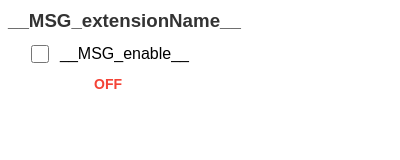
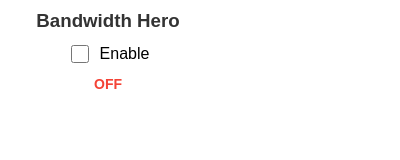
Before and after one commit to himshim/bandwidth-hero-modernized, a browser extension: page src/popup/popup.html in a window 400 px wide. Drawn offline with Linux system fonts and the light colour scheme.

Commit message:
Update popup.html

```diff
--- a/src/popup/popup.html
+++ b/src/popup/popup.html
@@ -2,7 +2,7 @@
 <html>
 <head>
   <meta charset="UTF-8">
-  <title>__MSG_extensionName__</title>
+  <title>Bandwidth Hero</title>
   <style>
     body {
       width: 200px;
@@ -32,10 +32,10 @@
   </style>
 </head>
 <body>
-  <h3>__MSG_extensionName__</h3>
+  <h3>Bandwidth Hero</h3>
   <div class="toggle">
     <input type="checkbox" id="toggle">
-    <label for="toggle">__MSG_enable__</label>
+    <label for="toggle">Enable</label>
   </div>
   <div id="status">OFF</div>
   <script src="popup.js"></script>
```
